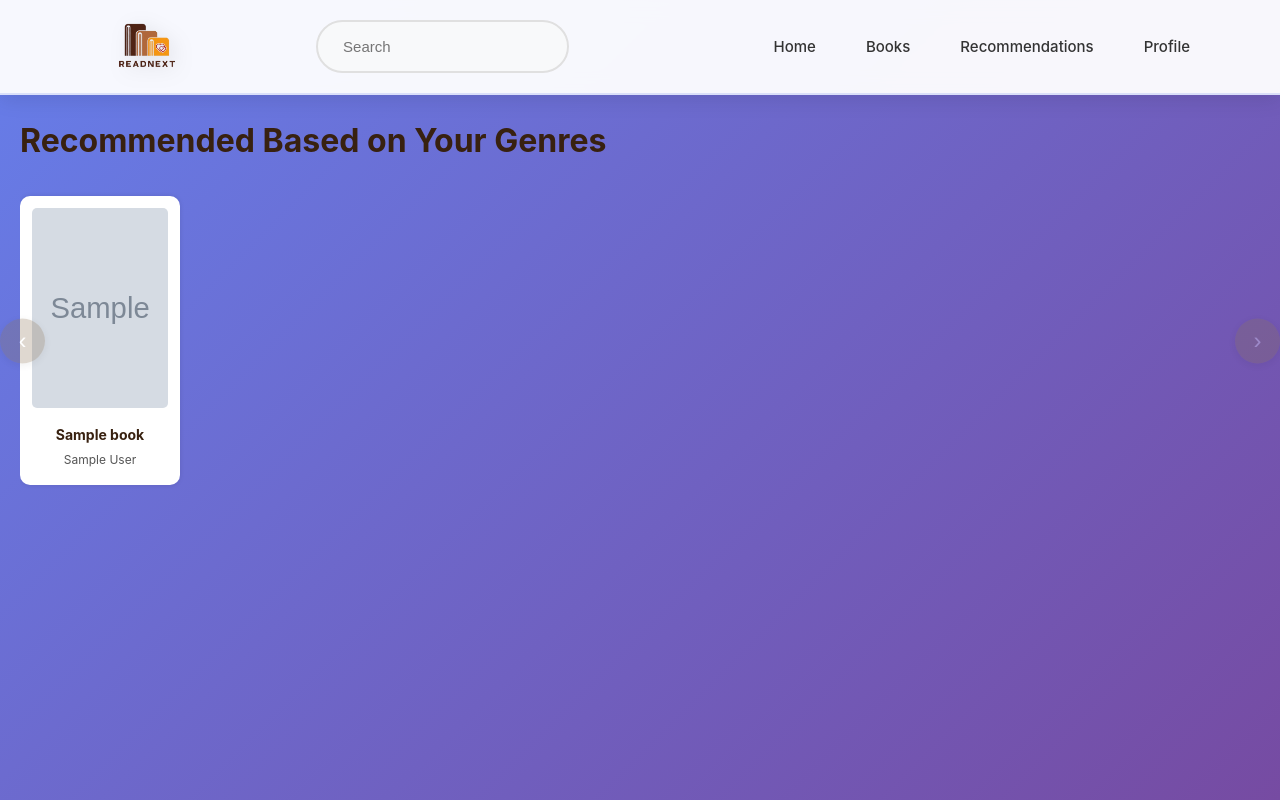
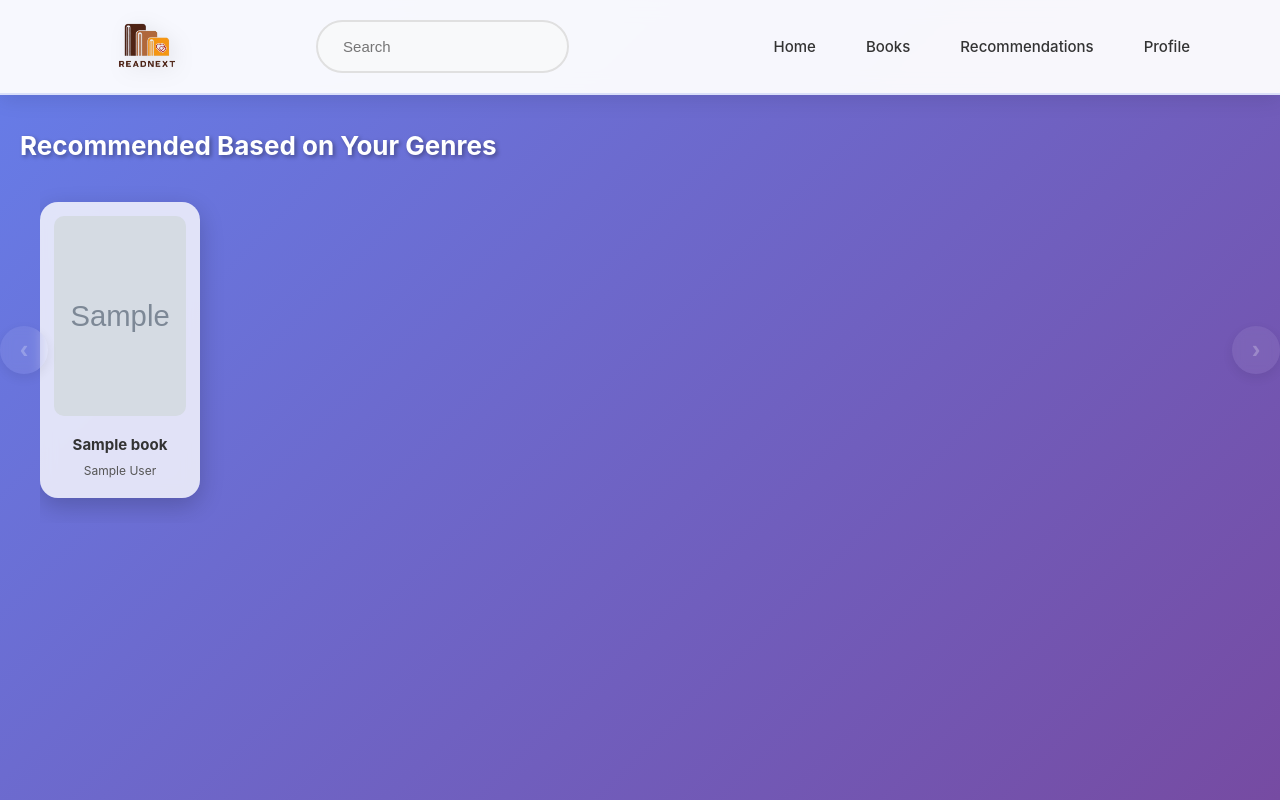
Before and after one commit to rmahale04/Book-Recommendation-System, a Flask app: template templates/recommendations.html in a window 1280 px wide. Run offline with Flask 3, Linux system fonts and the light colour scheme; the template is opened without the code that fills it: most values are stand-ins (such as "Sample title", 1, 10 or a date in 2020); grey boxes marked "Sample" are stand-in pictures.

Commit message:
Update recommendations.html

```diff
--- a/templates/recommendations.html
+++ b/templates/recommendations.html
@@ -6,74 +6,82 @@
     <title>Recommendations - ReadNext</title>
     <style>
         body {
-            font-family: Arial, sans-serif;
-            background: #f4f1ea;
-            color: #382110;
+            font-family: -apple-system, BlinkMacSystemFont, 'Segoe UI', Roboto, Oxygen, Ubuntu, Cantarell, sans-serif;
+            background: linear-gradient(135deg, #667eea 0%, #764ba2 100%);
+            min-height: 100vh;
             margin: 0;
             padding: 0;
+            color: white;
         }
 
         h1 {
-            margin-left: 20px;
-            margin-top: 20px;
-            margin-bottom: 10px;
+            margin: 30px 20px 10px;
+            font-size: 26px;
+            font-weight: 700;
+            color: white;
+            text-shadow: 2px 2px 4px rgba(0,0,0,0.35);
         }
 
         .scroll-wrapper {
             position: relative;
-            padding: 0 20px;
+            padding: 0 40px;
         }
 
         .books-container {
             display: flex;
-            gap: 20px;
-            padding: 20px 0;
+            gap: 25px;
+            padding: 25px 0;
             overflow-x: auto;
             overflow-y: hidden;
             scroll-behavior: smooth;
             -webkit-overflow-scrolling: touch;
-            scrollbar-width: thin;
         }
 
         .books-container::-webkit-scrollbar {
             height: 10px;
         }
-
         .books-container::-webkit-scrollbar-track {
-            background: #e0d7c7;
+            background: rgba(255, 255, 255, 0.12);
             border-radius: 5px;
         }
-
         .books-container::-webkit-scrollbar-thumb {
-            background: #8b7355;
+            background: rgba(255, 255, 255, 0.4);
             border-radius: 5px;
         }
-
         .books-container::-webkit-scrollbar-thumb:hover {
-            background: #6d5a44;
+            background: rgba(255, 255, 255, 0.6);
         }
 
+        /* ===== Book Card (Glassmorphism) ===== */
         .book-card {
-            background: white;
-            padding: 12px;
-            border-radius: 10px;
+            background: rgba(255, 255, 255, 0.8);
+            backdrop-filter: blur(8px);
+            padding: 14px;
+            border-radius: 18px;
             min-width: 160px;
             width: 160px;
             text-align: center;
-            box-shadow: 0 0 5px rgba(0,0,0,0.1);
+            box-shadow: 0 8px 25px rgba(0,0,0,0.2);
+            transition: transform 0.3s ease, box-shadow 0.3s ease;
             flex-shrink: 0;
+        }
+
+        .book-card:hover {
+            transform: translateY(-6px);
+            box-shadow: 0 12px 30px rgba(0,0,0,0.35);
         }
 
         .book-card img {
             width: 100%;
             height: 200px;
             object-fit: cover;
-            border-radius: 5px;
+            border-radius: 10px;
         }
 
         .book-card h3 {
-            margin: 8px 0 4px;
-            font-size: 14px;
+            margin: 10px 0 4px;
+            font-size: 15px;
+            color: #333;
         }
 
         .book-card p {
@@ -87,29 +95,32 @@
             color: inherit;
         }
 
+        /* ===== Scroll Arrows (Glass Buttons) ===== */
         .scroll-arrow {
             position: absolute;
             top: 50%;
             transform: translateY(-50%);
-            background: rgba(139, 115, 85, 0.9);
+            background: rgba(255, 255, 255, 0.25);
             color: white;
             border: none;
-            width: 45px;
-            height: 45px;
+            width: 48px;
+            height: 48px;
             border-radius: 50%;
             cursor: pointer;
-            font-size: 24px;
+            font-size: 26px;
+            font-weight: bold;
             display: flex;
             align-items: center;
             justify-content: center;
-            z-index: 10;
-            transition: all 0.3s;
-            box-shadow: 0 2px 8px rgba(0,0,0,0.2);
+            z-index: 20;
+            transition: all 0.3s ease;
+            backdrop-filter: blur(6px);
+            box-shadow: 0 4px 12px rgba(0,0,0,0.25);
         }
 
         .scroll-arrow:hover {
-            background: rgba(109, 90, 68, 1);
-            transform: translateY(-50%) scale(1.1);
+            transform: translateY(-50%) scale(1.12);
+            background: rgba(255, 255, 255, 0.5);
         }
 
         .scroll-arrow.left {
@@ -124,7 +135,8 @@
             opacity: 0.3;
             cursor: not-allowed;
         }
-    </style>
+
+        </style>
 </head>
 <body>
     {% include "nav_page.html" %}
```
